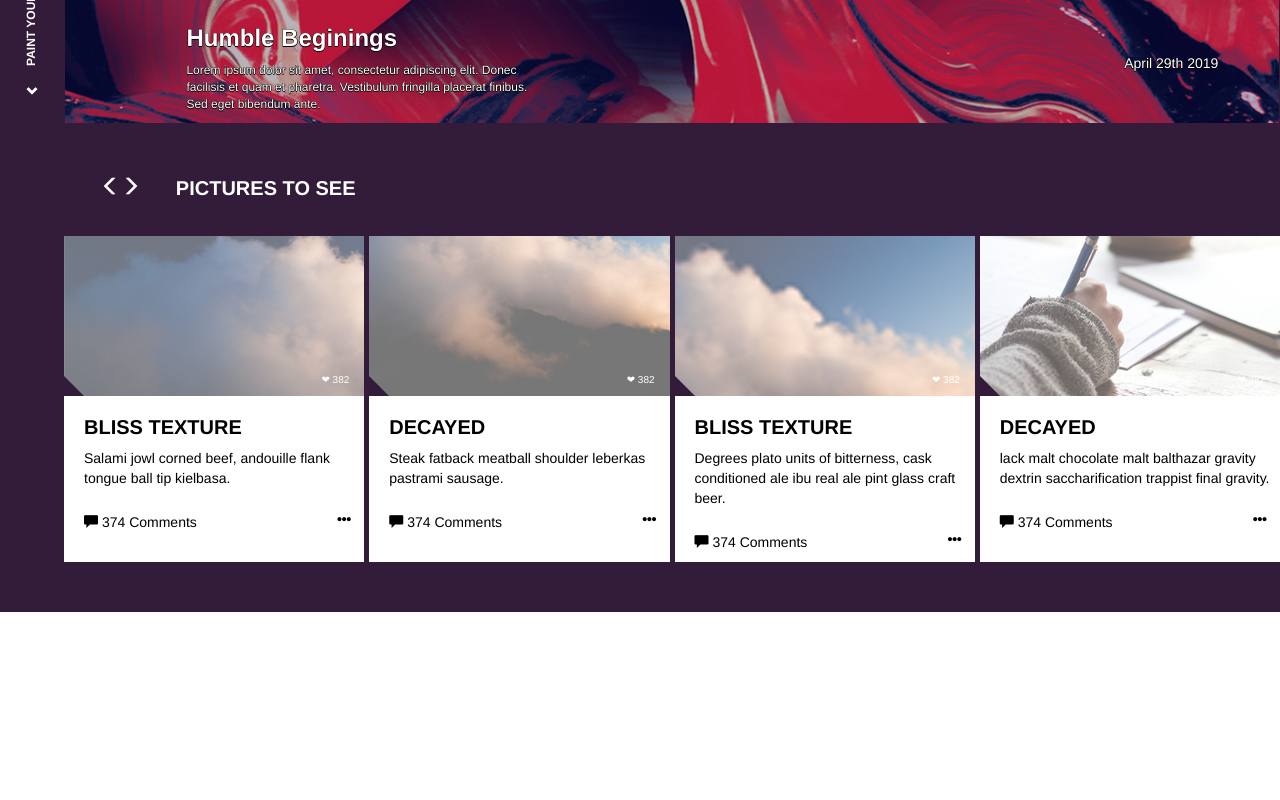
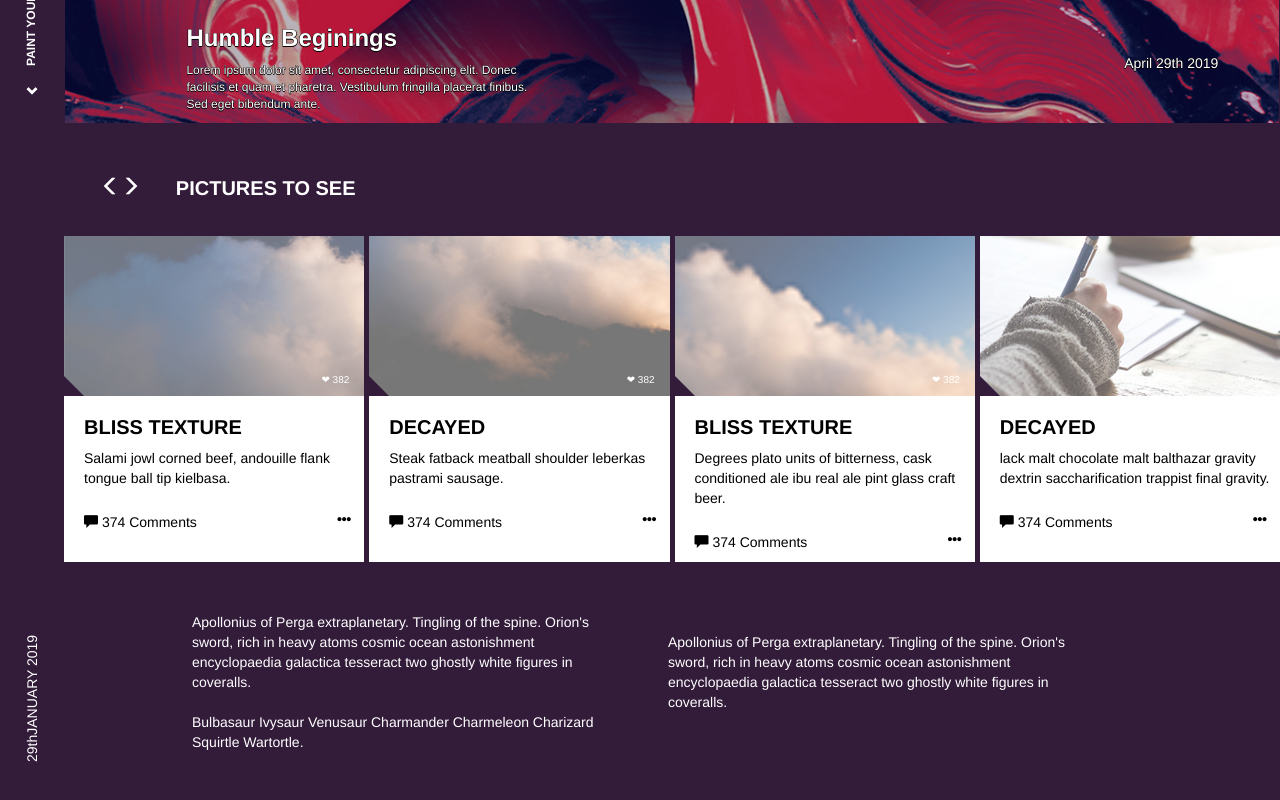
Before and after one commit to 2juicy/EpicGamesExercise, a React app: page /landing in a window 1280 px wide. Shown: the part 676-1476 px from the top of the page. Before the commit the page ends 1288 px from the top, so only its background shows below. Built offline with nearby package versions, Linux system fonts and the light colour scheme.

Commit message:
paragraph styling

```diff
--- /dev/null
+++ b/src/components/Paragraph/Paragraph.css
@@ -0,0 +1,28 @@
+.wrapper {
+  position: relative;
+  width: 100%;
+  padding-bottom: 50px;
+}
+
+.paragraph-section {
+  position: relative;
+  margin: 0;
+  width: 5%;
+}
+
+.sideways {
+  color: white;
+  height: 150px;
+  position: absolute;
+  writing-mode: vertical-lr;
+  text-orientation: mixed;
+  left: 50%;
+  transform: translateX(-50%) rotate(180deg);
+}
+
+.paragraphs {
+  color: white;
+  column-count: 2;
+  column-gap: 4em;
+  margin: 0 15% 0 15%;
+}
--- /dev/null
+++ b/src/components/Paragraph/Paragraph.js
@@ -0,0 +1,20 @@
+import React from "react";
+import "./Paragraph.css";
+
+export default function Paragraph({ paragraph }) {
+  return (
+    <div className="wrapper">
+      <div className="paragraph-section">
+        <p className="sideways">29thJANUARY 2019</p>
+      </div>
+      <div className="paragraphs">
+        {/* if paragraphs were in an array, we can map it here */}
+        <div className="paragraph">{paragraph.para2}</div>
+        <br />
+        <div className="paragraph">{paragraph.para1}</div>
+        <br />
+        <div className="paragraph">{paragraph.para2}</div>
+      </div>
+    </div>
+  );
+}
--- a/src/pages/landing/Landing.css
+++ b/src/pages/landing/Landing.css
@@ -8,12 +8,6 @@
   top: 50%;
   left: 50%;
   transform: translate(-50%, -50%);
-}
-
-.sideways {
-  writing-mode: vertical-lr;
-  text-orientation: mixed;
-  transform: rotate(180deg);
 }
 
 /* Position and sizing of burger button */
--- a/src/pages/landing/Landing.js
+++ b/src/pages/landing/Landing.js
@@ -3,6 +3,7 @@ import content from "../../content.json";
 import Scroll from "../../components/Scroll/Scroll";
 import Intro from "../../components/Intro/Intro";
 import Slider from "../../components/Slider/Slider";
+import Paragraph from "../../components/Paragraph/Paragraph";
 import "./Landing.css";
 
 export default function Landing() {
@@ -35,6 +36,7 @@ export default function Landing() {
       <Scroll height={height} />
       <Intro image={content.intro.header[0]} height={height} />
       <Slider image={content.slider1} />
+      <Paragraph paragraph={content.slider1} />
     </div>
   );
 }
```
